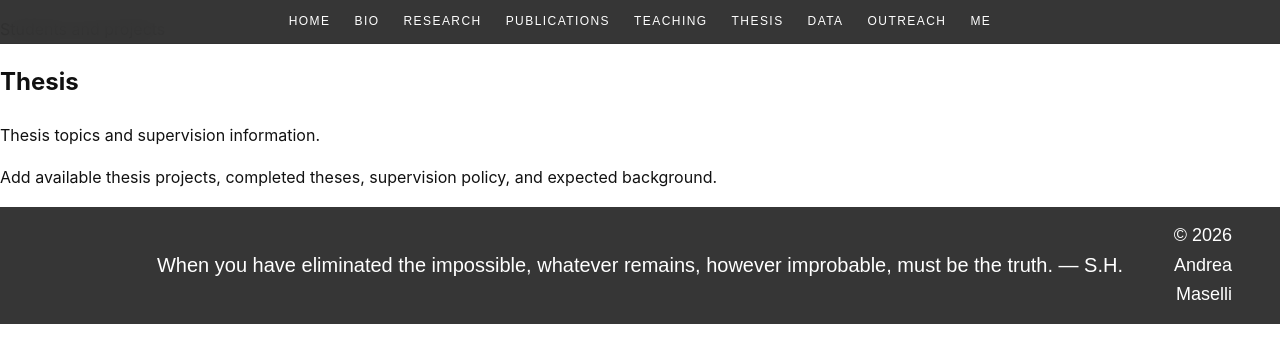
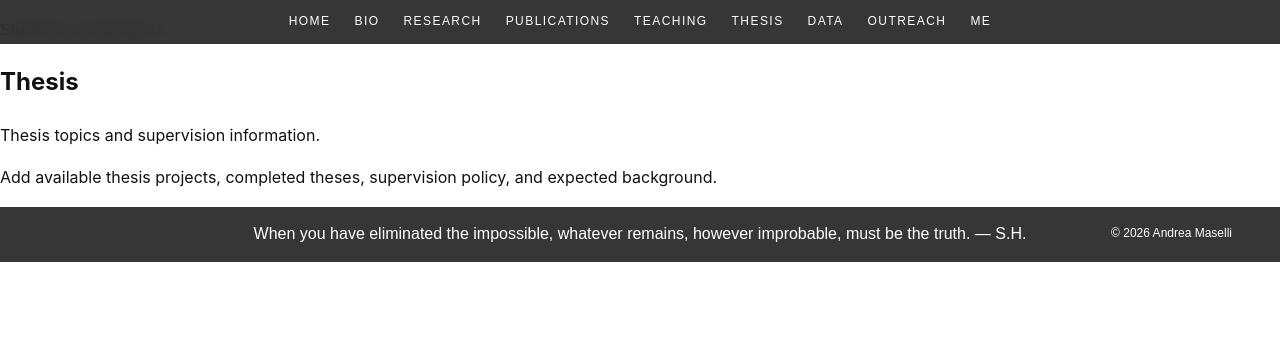
Before and after one commit to masellia/andreamaselli.github.io, a Jekyll site: the page built from pages/thesis.md, in a window 1280 px wide. Shown: the top 363 px of the page. Built offline with Jekyll 4.4.1, drawn with Linux system fonts in a browser that asks for light colours; some web fonts are replaced.

```diff
--- a/assets/css/main.css
+++ b/assets/css/main.css
@@ -333,13 +333,13 @@
   grid-column: 2;
   text-align: center;
   white-space: nowrap;
-  font-size: 20px;
+  font-size: 16px;
   font-weight: 100;
 }
 
 .footer-copyright {
   grid-column: 3;
   text-align: right;
-  font-size: 18px;
+  font-size: 12px;
   font-weight: 100;
 }
```
